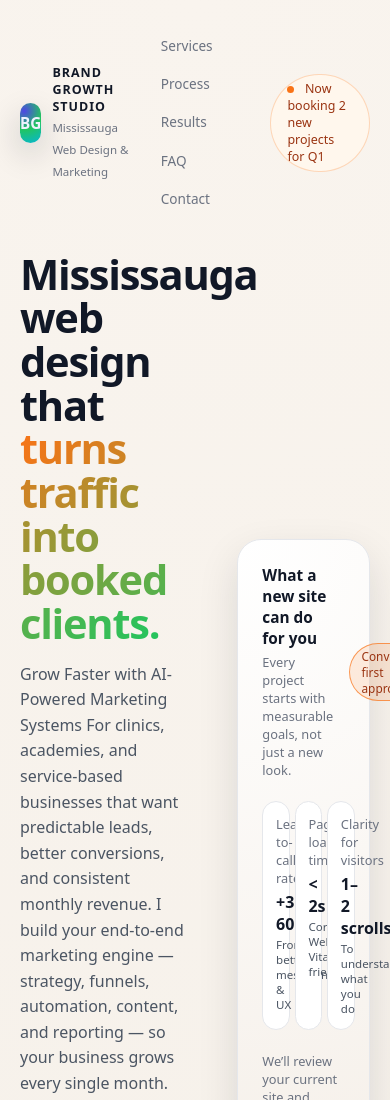
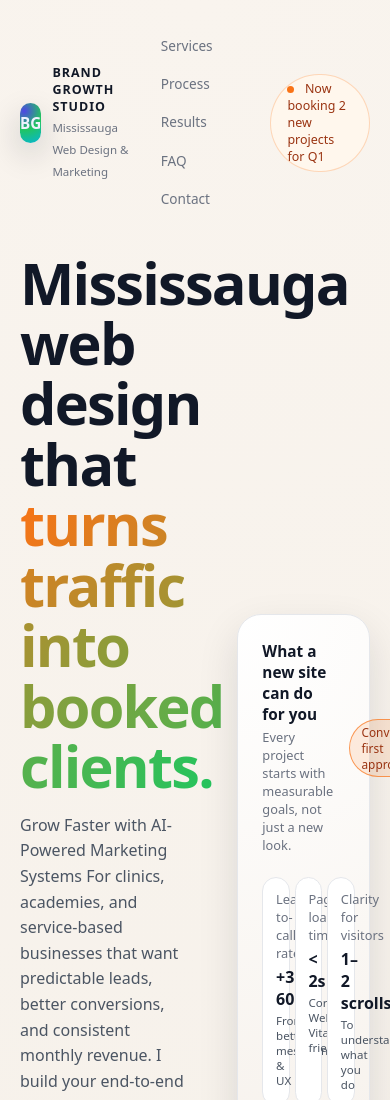
Before and after one commit to kabeersiddiqui1/brandgrowthstudio-site, a plain HTML site: page index.html in a window 390 px wide. Shown: the top 1100 px of the page. Drawn offline with Linux system fonts and the light colour scheme.

Commit message:
Adjust hero heading font size clamp value

```diff
--- a/styles.css
+++ b/styles.css
@@ -145,7 +145,7 @@ nav a:hover::after {
 
 /* HERO MAIN HEADING */
 .hero h1 {
-  font-size: clamp(2.6rem, 3.1vw + 1.6rem, 3.6rem);
+  font-size: clamp(2.6rem, 3.1vw + 10.6rem, 3.6rem);
   line-height: 1.05;
   font-weight: 800;
   letter-spacing: -0.03em;
```
